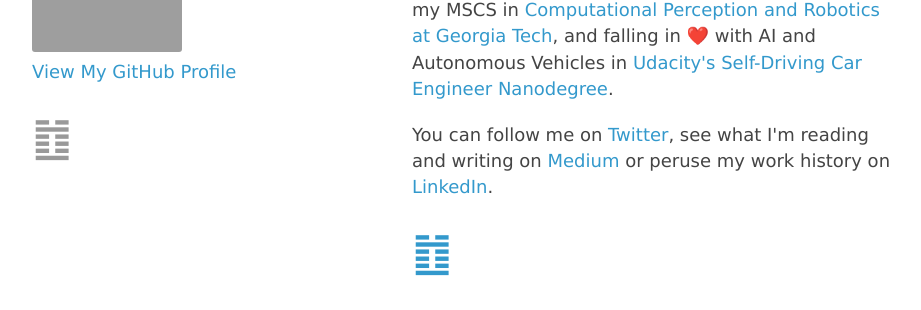
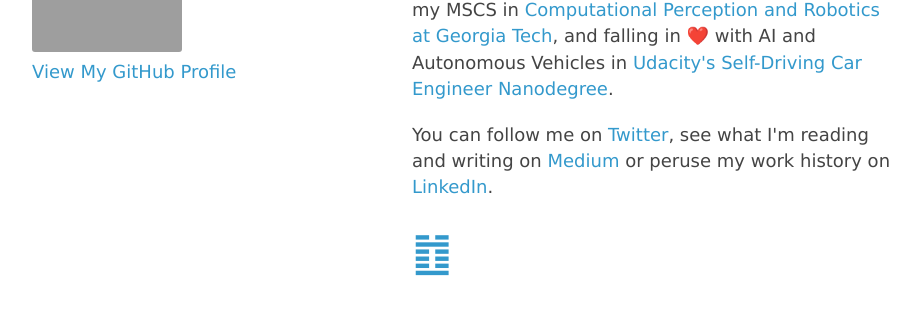
Before and after one commit to liamondrop/liamondrop, a Jekyll site: the page built from index.html, in a window 1280 px wide. Shown: the part 156-466 px from the top of the page, without its empty margins (178-1099 px from the left). Built offline with Jekyll 4.4.1, drawn with Linux system fonts in a browser that asks for light colours; Markdown is read by kramdown in place of the engine named in the settings; grey boxes are pictures that could not be loaded.

Commit message:
Update default.html

```diff
--- a/_layouts/default.html
+++ b/_layouts/default.html
@@ -15,7 +15,6 @@
           <a href="https://github.com/liamondrop"><img src="https://secure.gravatar.com/avatar/57110860aa47b2a06d41bf172331523c.jpg?s=150" style="border-radius: 3px" title="Liam Bowers" alt="Liam Bowers"></a>
         </div>
         <p class="view"><a href="https://github.com/liamondrop">View My GitHub Profile</a></p>
-        <p style="font-size: 2.5em; color: #999">䷂</p>
       </header>
 
       <section>
```
